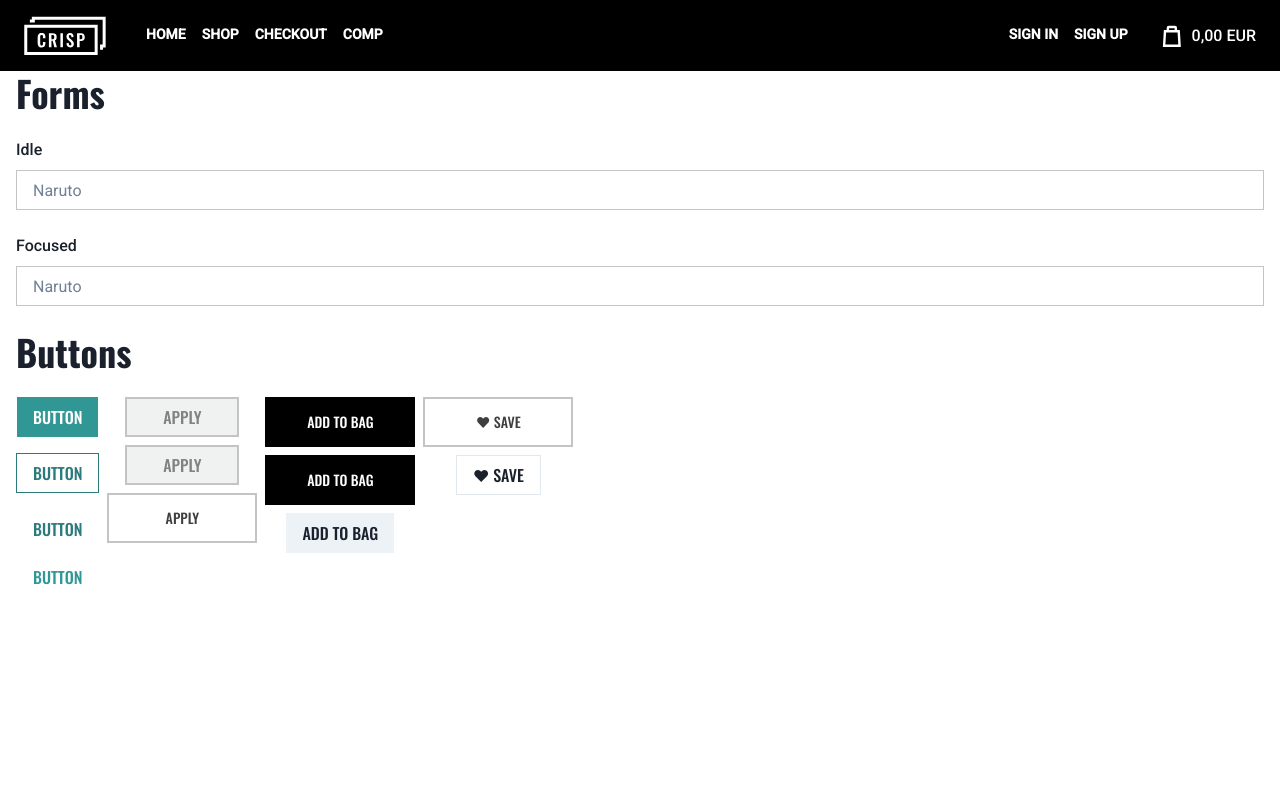
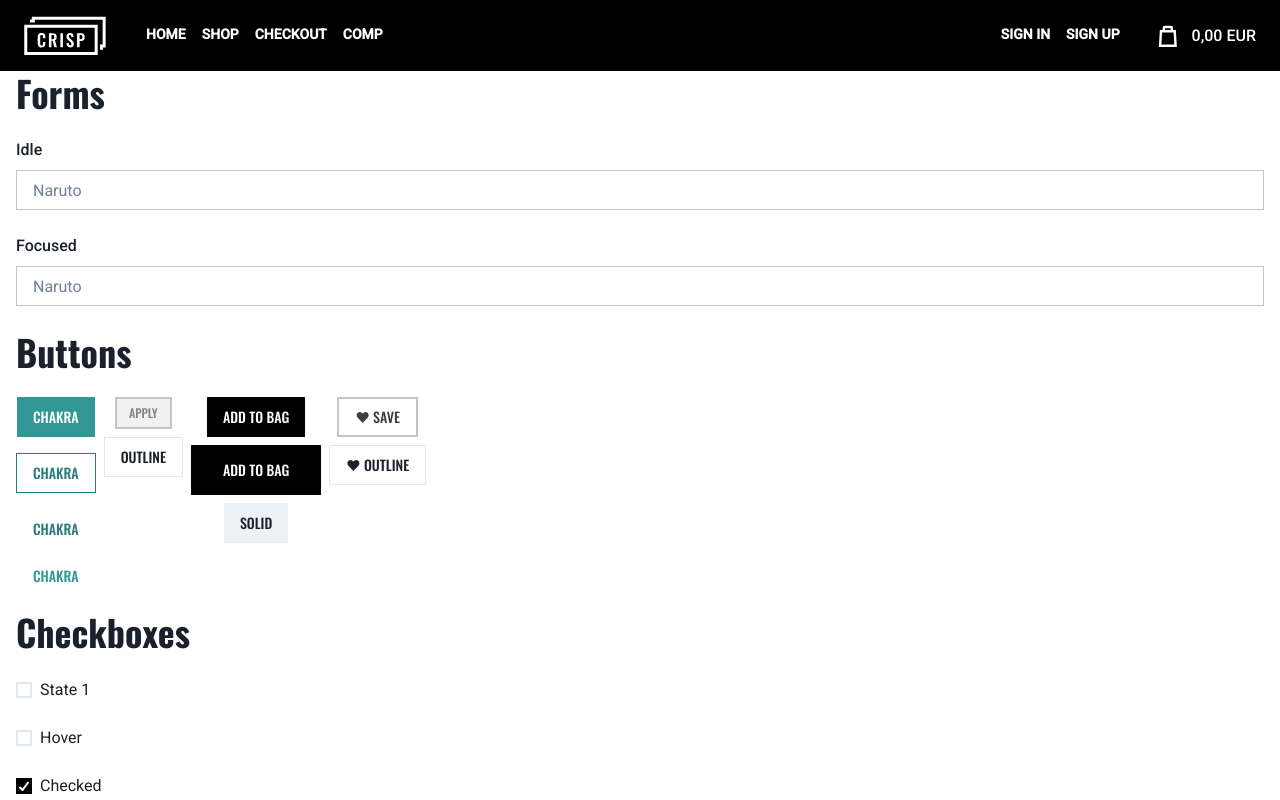
Before and after one commit to isikava/shopping-cart, a React (Vite) app: page /components in a window 1280 px wide. Built offline with nearby package versions, Linux system fonts and the light colour scheme.

Commit message:
Style components

```diff
--- a/package.json
+++ b/package.json
@@ -8,7 +8,8 @@
     "build": "tsc && vite build",
     "test": "vitest",
     "lint": "eslint . --ext ts,tsx --report-unused-disable-directives --max-warnings 0",
-    "preview": "vite preview"
+    "preview": "vite preview",
+    "theme": "chakra-cli tokens src/theme/index.ts"
   },
   "dependencies": {
     "@chakra-ui/icons": "^2.1.0",
@@ -22,6 +23,7 @@
     "react-router-dom": "^6.15.0"
   },
   "devDependencies": {
+    "@chakra-ui/cli": "^2.4.1",
     "@testing-library/jest-dom": "^6.0.0",
     "@testing-library/react": "^14.0.0",
     "@testing-library/user-event": "^14.4.3",
--- a/src/components/Header.tsx
+++ b/src/components/Header.tsx
@@ -38,6 +38,7 @@ export const Header = () => {
             icon={isOpen ? <CloseIcon /> : <HamburgerIcon />}
             variant={'ghost'}
             aria-label="toggle navigation"
+            size="md"
           />
         </Flex>
         {/* Nav */}
@@ -76,8 +77,13 @@ export const Header = () => {
             <NavLink to={'#'} name="Sign&nbsp;Up" />
           </Flex>
           {/* Bag */}
-          <Flex>
-            <IconButton aria-label="cart" icon={<Bag />} variant={'link'} />
+          <Flex align={'center'}>
+            <IconButton
+              aria-label="cart"
+              icon={<Bag />}
+              variant={'link'}
+              size={'lg'}
+            />
             <Text display={{ base: 'none', md: 'block' }} fontWeight={500}>
               0,00&nbsp;EUR
             </Text>
--- a/src/pages/Components.tsx
+++ b/src/pages/Components.tsx
@@ -1,6 +1,7 @@
 import {
   Box,
   Button,
+  Checkbox,
   Container,
   FormControl,
   FormLabel,
@@ -28,33 +29,43 @@ const Components = () => {
         <HStack align={'flex-start'}>
           <VStack spacing={4} align="center">
             <Button colorScheme="teal" variant="solid">
-              Button
+              Chakra
             </Button>
             <Button colorScheme="teal" variant="outline">
-              Button
+              Chakra
             </Button>
             <Button colorScheme="teal" variant="ghost">
-              Button
+              Chakra
             </Button>
             <Button colorScheme="teal" variant="link">
-              Button
+              Chakra
             </Button>
           </VStack>
           <VStack>
-            <Button variant={'sm'}>Apply</Button>
-            <Button variant={{ base: 'base', md: 'sm' }}>Apply</Button>
-            <Button variant={{ base: 'sm', md: 'secondary' }}>Apply</Button>
+            <Button variant={'muted'} size={'sm'}>
+              Apply
+            </Button>
+            <Button variant={'outline'}>Outline</Button>
           </VStack>
           <VStack>
             <Button variant={'primary'}>Add to bag</Button>
-            <Button variant={'primary'}>Add to bag</Button>
-            <Button variant={'solid'}>Add to bag</Button>
+            <Button variant={'primary'} size={{ base: '-sm', md: '-md' }}>
+              Add to bag
+            </Button>
+            <Button variant={'solid'}>Solid</Button>
           </VStack>
           <VStack>
             <Button variant={'secondary'}>♥ Save</Button>
-            <Button variant={'outline'}>♥ Save</Button>
+            <Button variant={'outline'}>♥ Outline</Button>
           </VStack>
         </HStack>
+
+        <Heading>Checkboxes</Heading>
+        <VStack spacing={6} align={'flex-start'}>
+          <Checkbox>State 1</Checkbox>
+          <Checkbox>Hover</Checkbox>
+          <Checkbox defaultChecked>Checked</Checkbox>
+        </VStack>
       </VStack>
     </Container>
   );
--- a/src/theme/colors.ts
+++ b/src/theme/colors.ts
@@ -1,15 +1,15 @@
 export const colors = {
   brand: {
-    '50': '#FCE8E8',
-    '100': '#F7BFBF',
-    '200': '#F29797',
-    '300': '#ED6E6E',
-    '400': '#E84545',
-    '500': '#E31C1C',
-    '600': '#B61616',
-    '700': '#881111',
-    '800': '#5B0B0B',
-    '900': '#2D0606',
+    '50': '#FDEEEE',
+    '100': '#FBDDDD',
+    '200': '#F7BCBC',
+    '300': '#F39A9A',
+    '400': '#EF7979',
+    '500': '#EB5757',
+    '600': '#CE4C4C',
+    '700': '#B14141',
+    '800': '#943636',
+    '900': '#762B2B',
   },
   main: '#E6F1FA',
   advanced: '#57A4EB',
--- a/src/theme/components/button.ts
+++ b/src/theme/components/button.ts
@@ -1,17 +1,8 @@
 export const brandRing = {
   _focus: {
     ring: 2,
-    ringColor: 'brand.400',
+    ringColor: 'brand.500',
   },
-};
-
-const brandStyle = {
-  ...brandRing,
-  h: '50px',
-  minW: '150px',
-  fontSize: 'sm',
-  px: 6,
-  py: 4,
 };
 
 const baseStyle = {
@@ -21,20 +12,39 @@ const baseStyle = {
   textTransform: 'uppercase',
 };
 
+const sizes = {
+  sm: {
+    fontSize: 'xs',
+  },
+  md: {
+    fontSize: 'sm',
+  },
+  '-sm': {
+    fontSize: 'xs',
+    h: '40px',
+    px: 4,
+  },
+  '-md': {
+    fontSize: 'sm',
+    h: '50px',
+    px: 8,
+  },
+};
+
 const variants = {
   primary: {
-    ...brandStyle,
+    ...brandRing,
     color: 'white',
     bg: 'black',
     _hover: {
-      bg: 'brand.400',
+      bg: 'brand.500',
     },
     _active: {
-      bg: 'brand.600',
+      bg: 'brand.700',
     },
   },
   secondary: {
-    ...brandStyle,
+    ...brandRing,
     color: 'dark2',
     bg: 'white',
     border: '2px solid',
@@ -43,28 +53,25 @@ const variants = {
       borderColor: 'currentColor',
     },
   },
-  sm: {
+  muted: {
     ...brandRing,
     color: 'gray1',
     bg: 'lighthover',
     border: '2px solid',
     borderColor: 'divider',
-    h: '40px',
-    minW: '114px',
     _hover: {
       borderColor: 'currentColor',
     },
   },
 };
 
-const defaultProps = {
-  size: 'md',
-  variant: 'solid',
-  colorScheme: 'gray',
-};
-
 export const Button = {
   baseStyle,
+  sizes,
   variants,
-  defaultProps,
+  defaultProps: {
+    size: 'md',
+    variant: 'solid',
+    colorScheme: 'gray',
+  },
 };
--- /dev/null
+++ b/src/theme/components/checkbox.ts
@@ -0,0 +1,21 @@
+import { brandRing } from './button';
+
+export const Checkbox = {
+  baseStyle: {
+    control: {
+      ...brandRing,
+      borderRadius: 'none',
+      _hover: {
+        borderColor: 'dark2',
+      },
+      _checked: {
+        bg: 'black',
+        borderColor: 'black',
+        _hover: {
+          bg: 'brand.500',
+          borderColor: 'brand.500',
+        },
+      },
+    },
+  },
+};
--- a/src/theme/components/index.ts
+++ b/src/theme/components/index.ts
@@ -1,16 +1,10 @@
-import { Button, brandRing } from './button';
+import { Button } from './button';
 import { Input, Select } from './input';
+import { Checkbox } from './checkbox';
 
 export const components = {
   Button,
   Input,
   Select,
-  Checkbox: {
-    baseStyle: {
-      control: {
-        borderRadius: 'none',
-        ...brandRing,
-      },
-    },
-  },
+  Checkbox,
 };
--- a/src/theme/index.ts
+++ b/src/theme/index.ts
@@ -16,11 +16,11 @@ const theme = extendTheme(
     },
     colors,
     components,
-  },
-  withDefaultColorScheme({
-    colorScheme: 'brand',
-    components: ['Checkbox'],
-  })
+  }
+  // withDefaultColorScheme({
+  //   colorScheme: 'brand',
+  //   components: ['Checkbox'],
+  // })
   // withDefaultVariant({
   //   variant: 'filled',
   //   components: ['Input', 'Select'],
```
Also changed, not shown: 1 other file (tests, documents, lock files or other folders).
